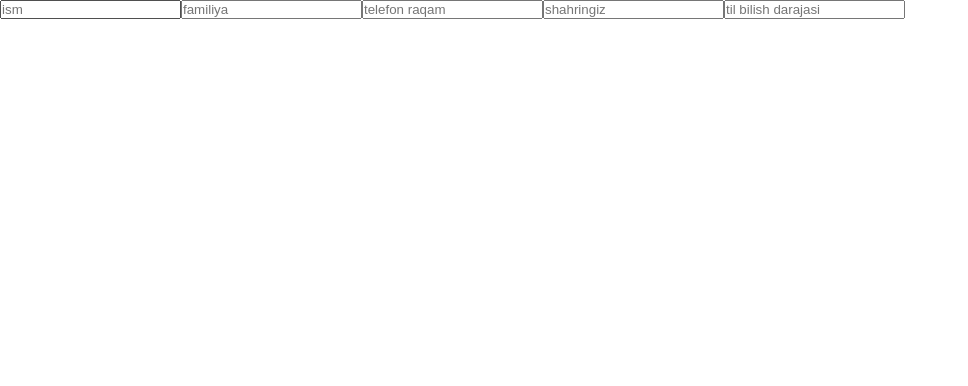
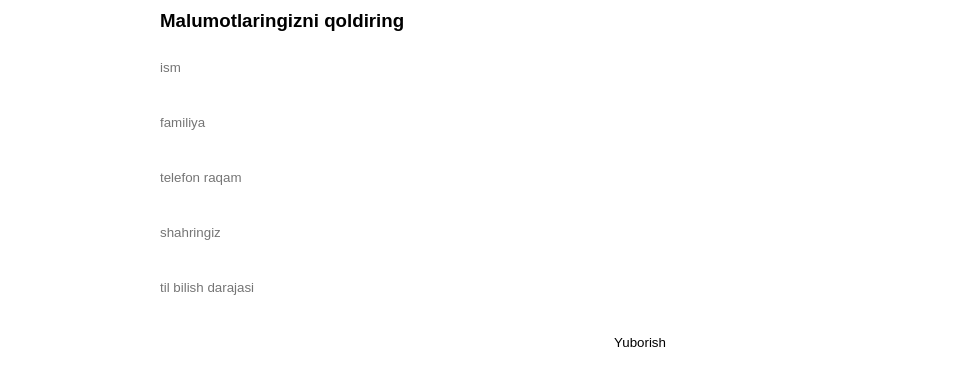
Before and after one commit to AlikhanFrontDev/worlduz, a React (Create React App) app: page /form in a window 1280 px wide. Shown: the top 386 px of the page, without its empty margins (0-968 px from the left). Built offline with nearby package versions, Linux system fonts and the light colour scheme.

Commit message:
form added

```diff
--- a/src/pages/Form.jsx
+++ b/src/pages/Form.jsx
@@ -1,15 +1,48 @@
-import React from 'react'
+import React from "react";
+import styled from "styled-components";
 
 export default function Form() {
   return (
     <div>
-        <form>
-            <input type="text" placeholder='ism' />
-            <input type="text" placeholder='familiya' />
-            <input type="text" placeholder='telefon raqam'/>
-            <input type="text" placeholder='shahringiz'/>
-            <input type="text" placeholder='til bilish darajasi'/>
-        </form>
+      <Title> Malumotlaringizni qoldiring</Title>
+      <Container>
+        <input type="text" placeholder="ism" />
+        <input type="text" placeholder="familiya" />
+        <input type="text" placeholder="telefon raqam" />
+        <input type="text" placeholder="shahringiz" />
+        <input type="text" placeholder="til bilish darajasi" />
+        <button>Yuborish</button>
+      </Container>
     </div>
-  )
+  );
 }
+
+const Title = styled.h3`
+  color: var(--tg-theme-text-color);
+  font-family: sans-serif;
+  width: 75%;
+  margin: 10px auto;
+`;
+const Container = styled.form`
+  display: flex;
+  flex-direction: column;
+  align-items: center;
+  gap: 5px;
+  input {
+    width: 75%;
+    height: 30px;
+    border: none;
+    border-bottom: 1px solid var(--tg-theme-text-color);
+    padding: 10px;
+    color: var(--tg-theme-hint-color);
+    background-color: var(--tg-theme-bg-color);
+  }
+  button {
+    width: 200px;
+    height: 50px;
+    border: none;
+    border-radius: 10px;
+    background-color: var(--tg-theme-button-color);
+    color: var(--tg-theme-button-text-color);
+  }
+`;
```
